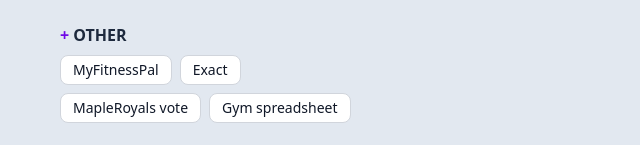
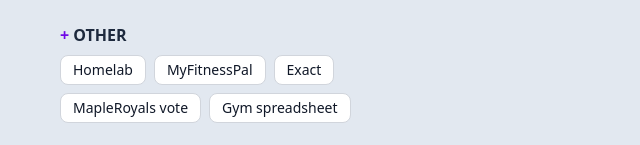
Before and after one commit to Quintenps/Startpagev3, a SvelteKit app: page / in a window 1280 px wide. Shown: the part 519-664 px from the top of the page, without its empty margins (100-740 px from the left). Built offline with nearby package versions, Linux system fonts and the light colour scheme; no server answers.

Commit message:
feat: updated startpage config - added homelab link

```diff
--- a/src/StartPageConfig.ts
+++ b/src/StartPageConfig.ts
@@ -21,6 +21,7 @@
         { url: "//livestreamfails.com/", title: "Livestreamfails" },
       ],
       other: [
+        { url: "//192.168.1.48", title: "Homelab" },
         { url: "//www.myfitnesspal.com/food/diary", title: "MyFitnessPal" },
         { url: "//start.exactonline.nl/", title: "Exact" },
         { url: "//royals.ms/vote", title: "MapleRoyals vote" },
```
